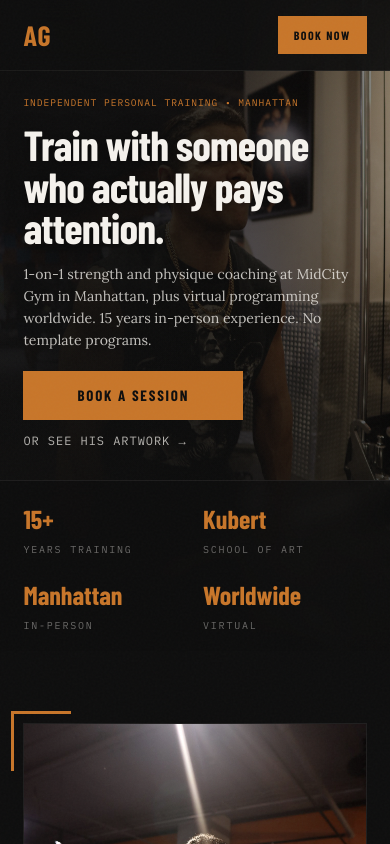
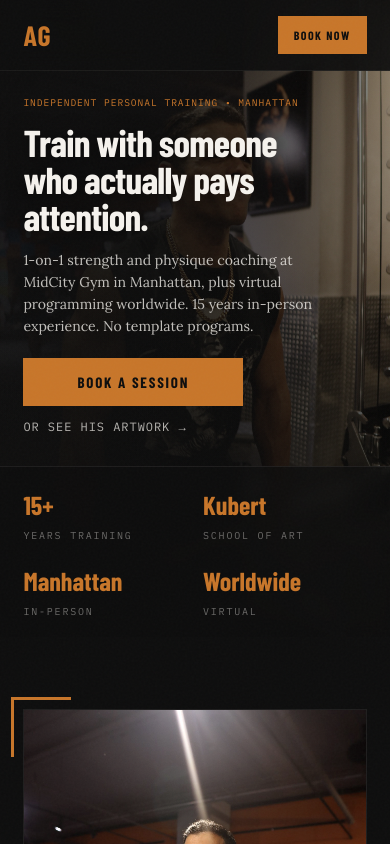
Before and after one commit to alexiogessa/alexiogessa.com, a Next.js app: page / in a window 390 px wide. Shown: the top 844 px of the page. Built offline with nearby package versions, Linux system fonts and the light colour scheme; a web font is replaced by a local one.

Commit message:
prevent mobile hero text clipping

```diff
--- a/app/globals.css
+++ b/app/globals.css
@@ -294,6 +294,9 @@ body::after {
     max-width: 100%;
     overflow-wrap: anywhere;
   }
+  .hero-copy > div {
+    max-width: min(300px, calc(100vw - 48px)) !important;
+  }
   .hero-copy .section-label {
     max-width: 300px;
     font-size: 0.6rem;
@@ -303,7 +306,7 @@ body::after {
   }
   .hero-copy h1 {
     max-width: 100%;
-    font-size: clamp(2.3rem, 10.8vw, 2.8rem) !important;
+    font-size: clamp(2rem, 9.6vw, 2.42rem) !important;
     line-height: 0.98 !important;
     margin-bottom: 16px !important;
     text-shadow: 0 2px 18px rgba(0,0,0,0.55);
```
